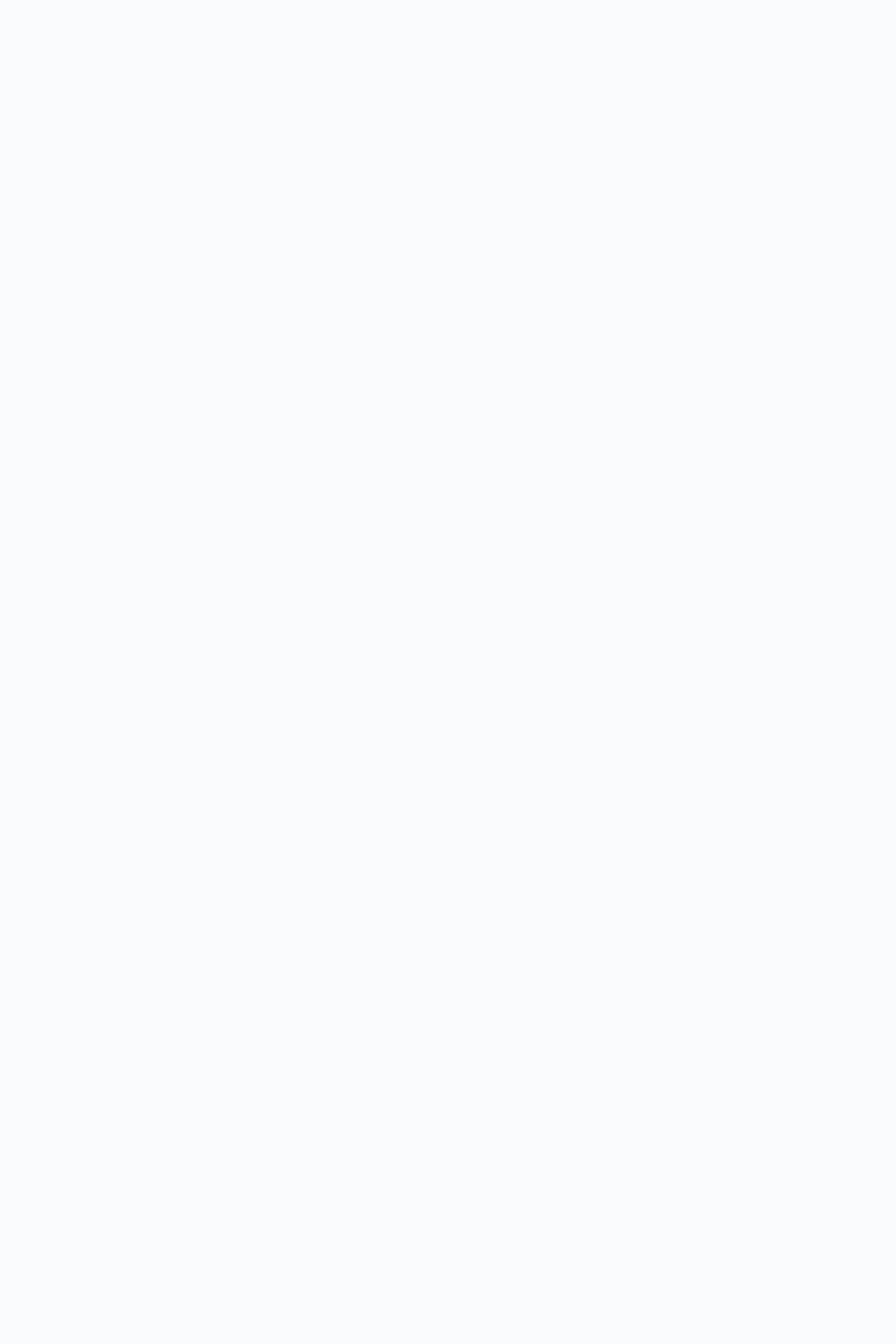
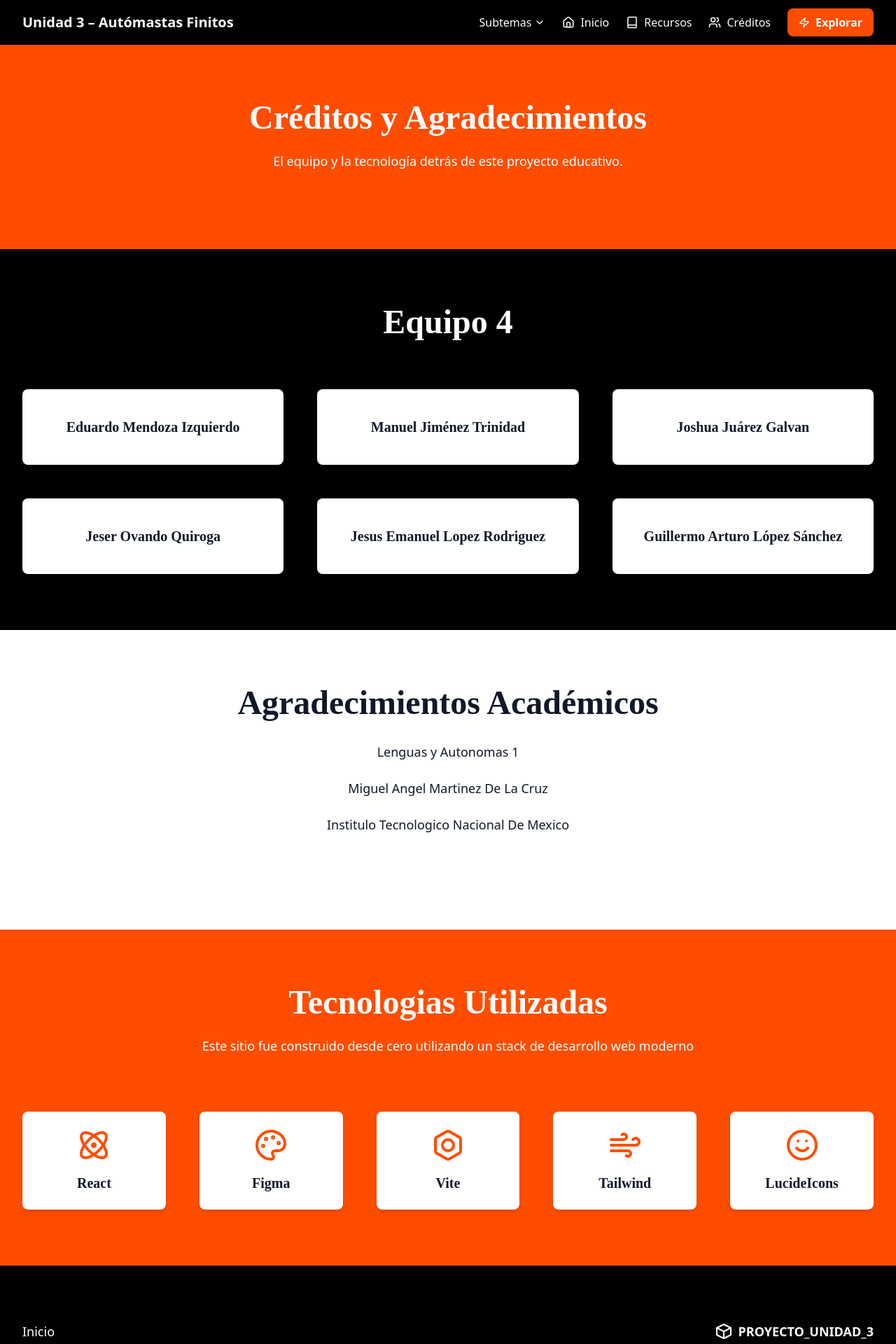
Before and after one commit to eduardomendoza87/Proyecto_Unidad_3, a React (Vite) app: page /creditos in a window 1280 px wide. Before the commit this address had no page. Shown: the top 1920 px of the page at 70% size. Before the commit the page ends 800 px from the top, so only its background shows below. Built offline with nearby package versions, Linux system fonts and the light colour scheme.

Commit message:
Creacion de seccion creditos

```diff
--- /dev/null
+++ b/src/pages/Credits.jsx
@@ -0,0 +1,123 @@
+import React from "react";
+// 1. IMPORTAMOS LOS ICONOS QUE NECESITAMOS
+import { Atom, Palette, Bolt, Wind, Smile } from 'lucide-react';
+
+const Creditos = () => {
+
+  //array de integrantes
+  const equipo = [
+    {id:1 , foto:"", nombre:"Eduardo Mendoza Izquierdo"},
+    {id:2 , foto:"", nombre:"Manuel Jiménez Trinidad"},
+    {id:3 , foto:"", nombre:"Joshua Juárez Galvan"},
+    {id:4 , foto:"", nombre:"Jeser Ovando Quiroga"},
+    {id:5 , foto:"", nombre:"Jesus Emanuel Lopez Rodriguez"},
+    {id:6 , foto:"", nombre:"Guillermo Arturo López Sánchez"},
+  ]
+
+  //  ARRAY DE ICONOS
+const tecnologias = [
+    {id: 1, icon: <Atom size={48} />, nombre: "React"},
+    {id: 2, icon: <Palette size={48} />, nombre: "Figma"},
+    {id: 3, icon: <Bolt size={48} />, nombre: "Vite"},
+    {id: 4, icon: <Wind size={48} />, nombre: "Tailwind"},
+    {id: 5, icon: <Smile size={48} />, nombre: "LucideIcons"},
+  ]
+
+  return (
+    <>
+      {/*Seccion titulo y subtitulo*/}
+      <section className="bg-principal py-20 px-8">
+        <div className="max-w-7xl mx-auto grid grid-cols-1 md:grid-cols-2 gap-12 items-center justify-center">
+          <div className="col-span-2">
+            {/* Título  */}
+            <h1 className="font-titulos text-5xl text-center text-blanco font-bold mb-6 ">
+              Créditos y Agradecimientos
+            </h1>
+            {/* Párrafo */}
+            <p className="font-textos text-lg text-blanco  text-center font-normal mb-8 ">
+              El equipo y la tecnología detrás de este proyecto educativo.
+            </p>
+          </div>
+        </div>
+      </section>
+
+      {/*Seccion 2: Equipo */}
+      <section className="bg-fondo-oscuro py-20 px-8">
+        <div className="max-w-7xl mx-auto grid grid-cols-1 md:grid-cols-3 gap-12 items-center justify-center">
+          <div className="col-span-3">
+            {/* Título  */}
+            <h2 className="font-titulos col-span-2 text-center text-5xl text-blanco font-bold mb-6">
+              Equipo 4
+            </h2>
+          </div>
+          {/*Cards*/}
+          {equipo.map((integrante) => (
+            <div
+              key={integrante.id}
+              className="bg-blanco p-6 rounded-lg shadow-md hover:shadow-xl transition-shadow duration-300 flex flex-col items-center" // Añadí items-center
+            >
+              <img
+                src={integrante.foto}
+                alt={integrante.nombre}
+                className={`w-full h-auto object-cover rounded-lg shadow-xl ${integrante.foto ? 'block' : 'hidden'}`}
+              />
+
+              <h2 className="font-titulos font-semibold text-xl text-center mb-4 mt-4">
+                {integrante.nombre}
+              </h2>
+            </div>
+          ))}
+        </div>
+      </section>
+
+      {/*Seccion 3: Agradecimientos academicos*/}
+      <section className="bg-blanco py-20 px-8">
+        <div className="max-w-7xl mx-auto grid grid-cols-1 md:grid-cols-3 gap-12 items-center justify-center mb-8">
+          <div className="col-span-3">
+            {/* Título  */}
+            <h2 className="font-titulos col-span-2 text-center text-5xl text-texto-principal font-bold mb-8">
+              Agradecimientos Académicos
+            </h2>
+            {/*Materia*/}
+            <p className="text-lg text-texto-principal text-center font-normal mb-6 ">Lenguas y Autonomas 1</p>
+            {/*Maestro*/}
+            <p className="text-lg  text-texto-principal text-center font-normal mb-6 ">Miguel Angel Martinez De La Cruz</p>
+            {/*Institucion*/}
+            <p className="text-lg  text-texto-principal text-center font-normal mb-6 ">Institulo Tecnologico Nacional De Mexico</p>
+          </div>
+        </div>
+      </section>
+
+      {/*Seccion 4: Tecnologias utilizadas  */}
+      <section className="bg-principal py-20 px-8">
+        <div className="max-w-7xl mx-auto grid grid-cols-1 md:grid-cols-5 gap-12 items-center justify-center">
+          <div className="col-span-5">
+            {/* Título  */}
+            <h2 className="font-titulos col-span-2 text-center text-5xl text-blanco font-bold mb-6">
+              Tecnologias Utilizadas
+            </h2>
+            {/* Párrafo */}
+            <p className="font-textos text-lg text-center  text-blanco font-normal mb-8">
+              Este sitio fue construido desde cero utilizando un stack de desarrollo web moderno
+            </p>
+          </div>
+          {/*Cards*/}
+          {tecnologias.map((stack) => (
+            <div
+              key={stack.id}
+              className="bg-white p-6 rounded-lg shadow-md hover:shadow-xl transition-shadow duration-300 flex flex-col items-center" // Añadí items-center
+            >
+              <div className="text-principal mb-4">
+                {stack.icon}
+              </div>
+              <h2 className="font-titulos font-semibold text-xl text-center">
+                {stack.nombre}
+              </h2>
+            </div>
+          ))}
+        </div>
+      </section>
+    </>
+  );
+}
+export default Creditos;
--- a/src/pages/Resources.jsx
+++ b/src/pages/Resources.jsx
@@ -32,7 +32,7 @@ const allResources = [
     description: 'Video acerca de la Conversión de AFND a AFD paso a paso.',
     tags: ['Conversión', 'Video'],
     categoria: 'Videos',
-    href: '#',
+    href: 'https://www.youtube.com/watch?v=hzJ8CNdPElc',
   },
   {
     id: 4,
@@ -41,7 +41,7 @@ const allResources = [
     description: 'Una guía PDF con el algoritmo de minimización de estados.',
     tags: ['Minimización', 'Guía'],
     categoria: 'Guias',
-    href: '#',
+    href: 'https://webdiis.unizar.es/asignaturas/TC/wp/wp-content/uploads/2012/09/121008MinimAFDs.pdf',
   },
   {
     id: 5,
@@ -50,7 +50,7 @@ const allResources = [
     description: 'Artículo sobre el uso de Autómatas en compiladores y regex.',
     tags: ['Aplicaciones', 'Lectura'],
     categoria: 'Articulos y Lecturas',
-    href: '#',
+    href: 'https://www.studocu.com/es-mx/document/instituto-politecnico-nacional/compiladores/articulo-compiladores/119544580',
   },
 ];
 
--- a/src/routes/AppRoutes.jsx
+++ b/src/routes/AppRoutes.jsx
@@ -7,6 +7,7 @@ import MainLayout from '../Layouts/MainLayout';
 import Home from '../pages/Home';
 import { Recursos } from '../pages/Resources';
 import Glosario from '../pages/subPages/glossary';
+import Creditos from '../pages/Credits';
 
 const AppRoutes = () => {
     return(
@@ -17,6 +18,7 @@ const AppRoutes = () => {
             <Route index element={<Home/>}/>
             <Route path='/recursos' element={<Recursos/>}/>
             <Route path='/subPages/glosario' element={<Glosario/>}/>
+            <Route path='/creditos' element={<Creditos/>}/>
             </Route>
         </Routes>
         </BrowserRouter>
```
